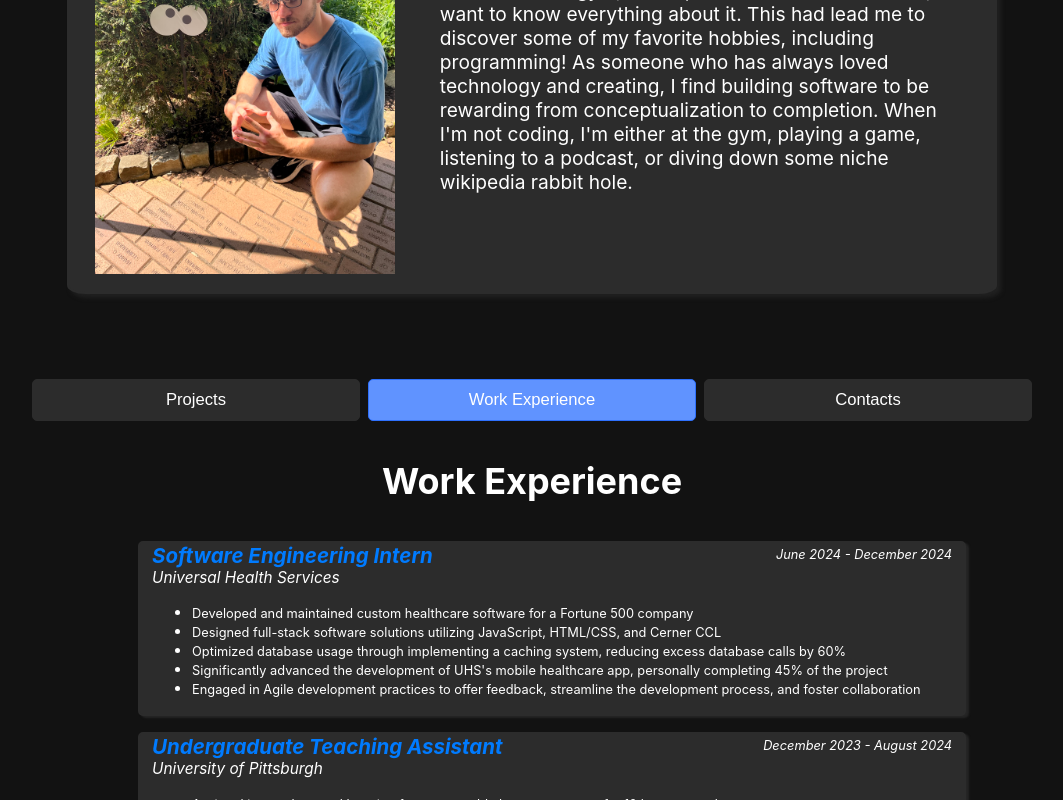
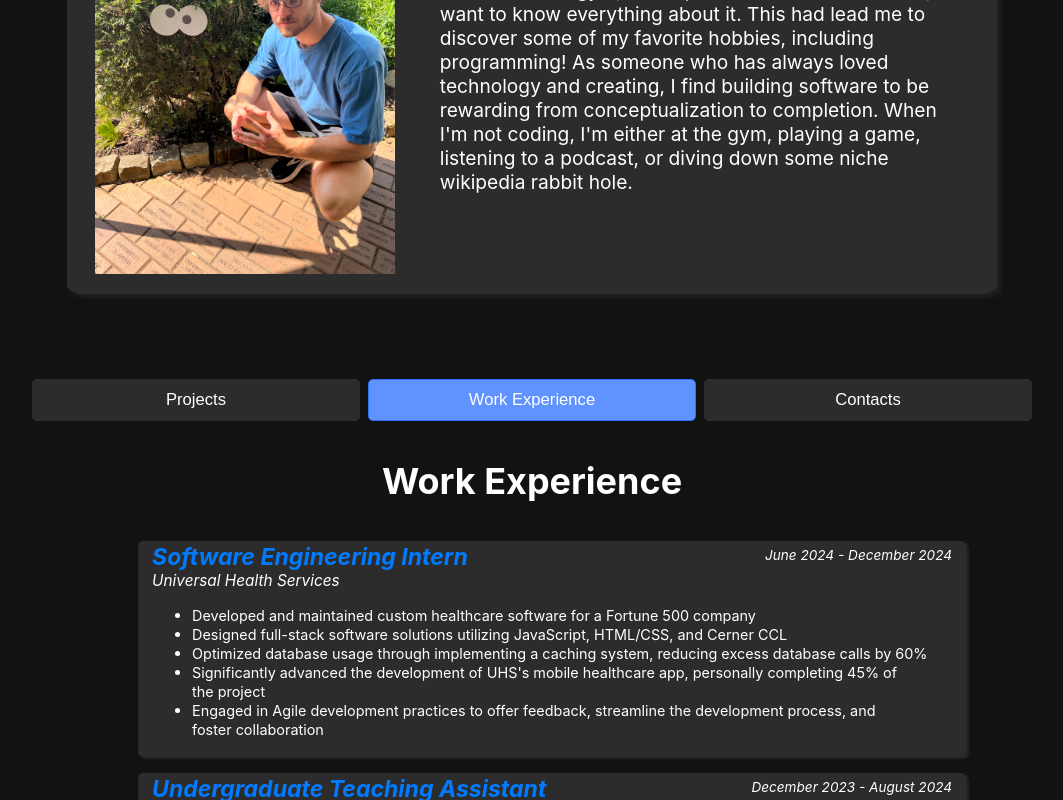
Before and after one commit to HeyKile/HeyKile.github.io, a React (Create React App) app in the folder portfolio-website/: page / in a window 1280 px wide. Both pictures are taken after a click on the button "Work Experience". Shown: the whole page, without its empty margins (108-1171 px from the left). Built offline with nearby package versions, Linux system fonts and the light colour scheme; the HTML template or start-up script is replaced by a standard one.

Commit message:
lets try this

```diff
--- a/portfolio-website/src/components/WorkExperience.css
+++ b/portfolio-website/src/components/WorkExperience.css
@@ -40,7 +40,7 @@
 }
 
 .work-experience-job-role {
-  font-size: clamp(.8rem, 1.6vw, 1.6rem);
+  font-size: clamp(1rem, 1.8vw, 1.6rem);
   white-space: nowrap;
   font-style: italic;
   font-weight: bold;
@@ -48,7 +48,7 @@
 }
 
 .work-experience-company-name {
-  font-size: clamp(.6rem, 1.2vw, 1.2rem);
+  font-size: clamp(.85rem, 1.2vw, 1.2rem);
   font-style: italic;
 }
 
@@ -59,7 +59,7 @@
 }
 
 .work-experience-job-dates {
-  font-size: clamp(.6rem, 1vw, 1rem);
+  font-size: clamp(.85rem, 1vw, 1rem);
   font-style: italic;
   text-align: right;
   max-width: fit-content;
@@ -71,6 +71,7 @@
 
 .work-experience-job-description-bullet-list {
   list-style-type: disc;
+  text-wrap: pretty;
 }
 
 .work-experience-job-list-item {
@@ -78,7 +79,7 @@
 }
 
 .work-experience-job-description-text {
-  font-size: clamp(.6rem, 1vw, 1rem);
+  font-size: clamp(.9rem, 1vw, 1rem);
   color: white;
 }
 
@@ -116,5 +117,6 @@
 
   .work-experience-job-description-bullet-list {
     margin-top: 3%;
+    padding-left: 5%;
   }
 }
```
